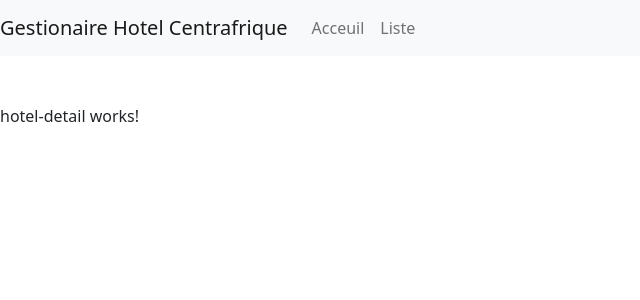
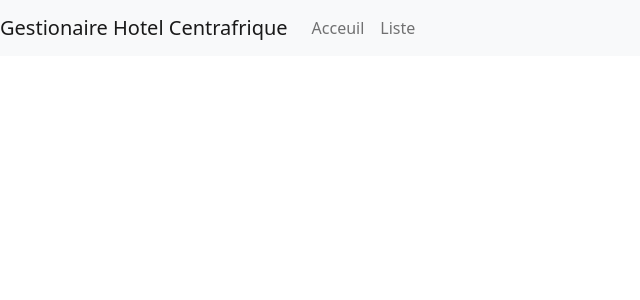
Before and after one commit to yvettebalanga/mon-app, an Angular app: page /hotels/1 in a window 1280 px wide. Shown: the top 300 px of the page, without its empty margins (0-640 px from the left). Built offline with nearby package versions, Linux system fonts and the light colour scheme.

Commit message:
added <p>{{hotel?.hotelName}}</p> into hotel-detail.componrnt.html

```diff
--- a/src/app/hotel-list/hotel-detail/hotel-detail.component.html
+++ b/src/app/hotel-list/hotel-detail/hotel-detail.component.html
@@ -1 +1 @@
-<p>hotel-detail works!</p>
+<p>{{hotel?.hotelName}}</p>
```
